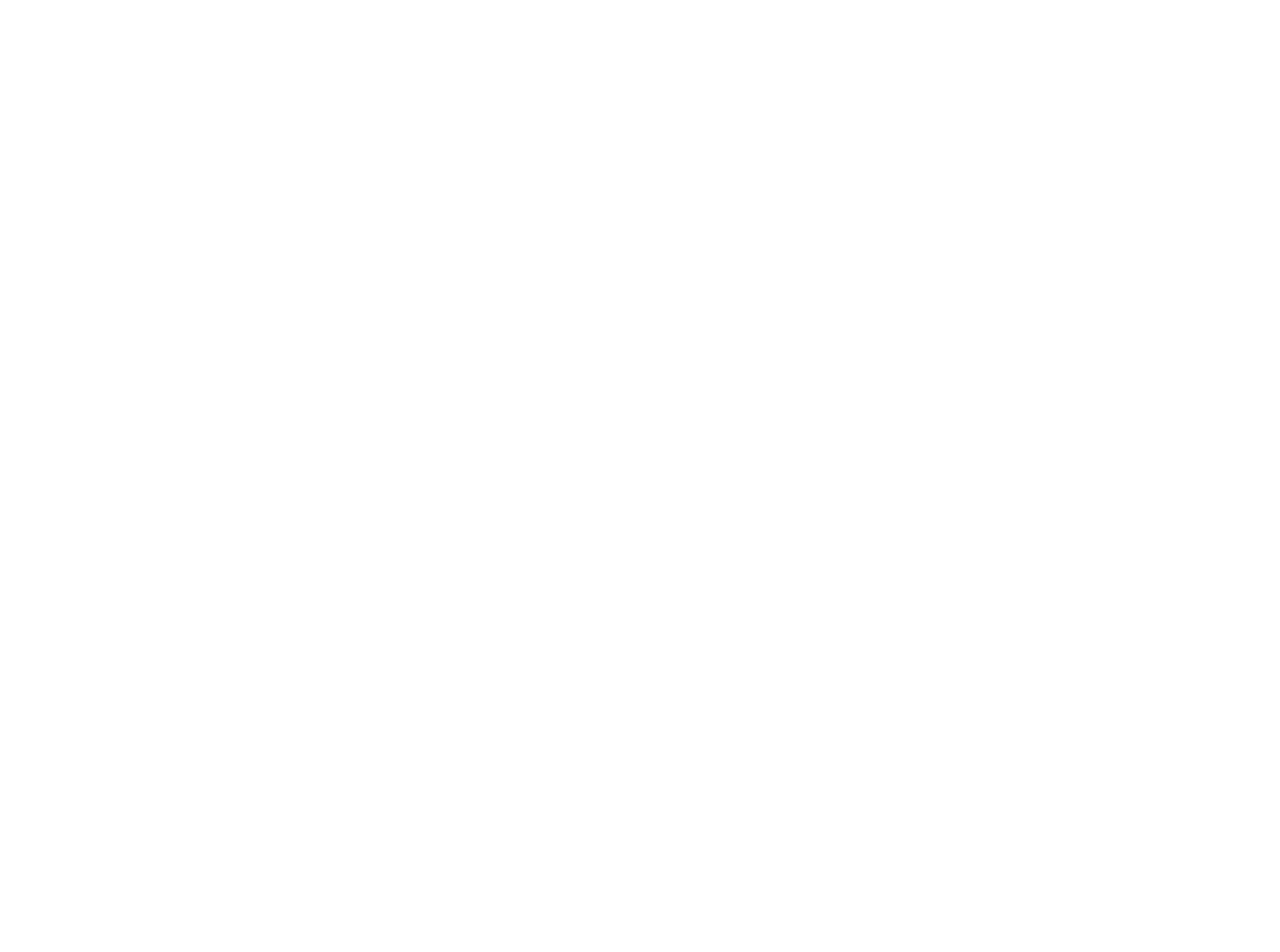
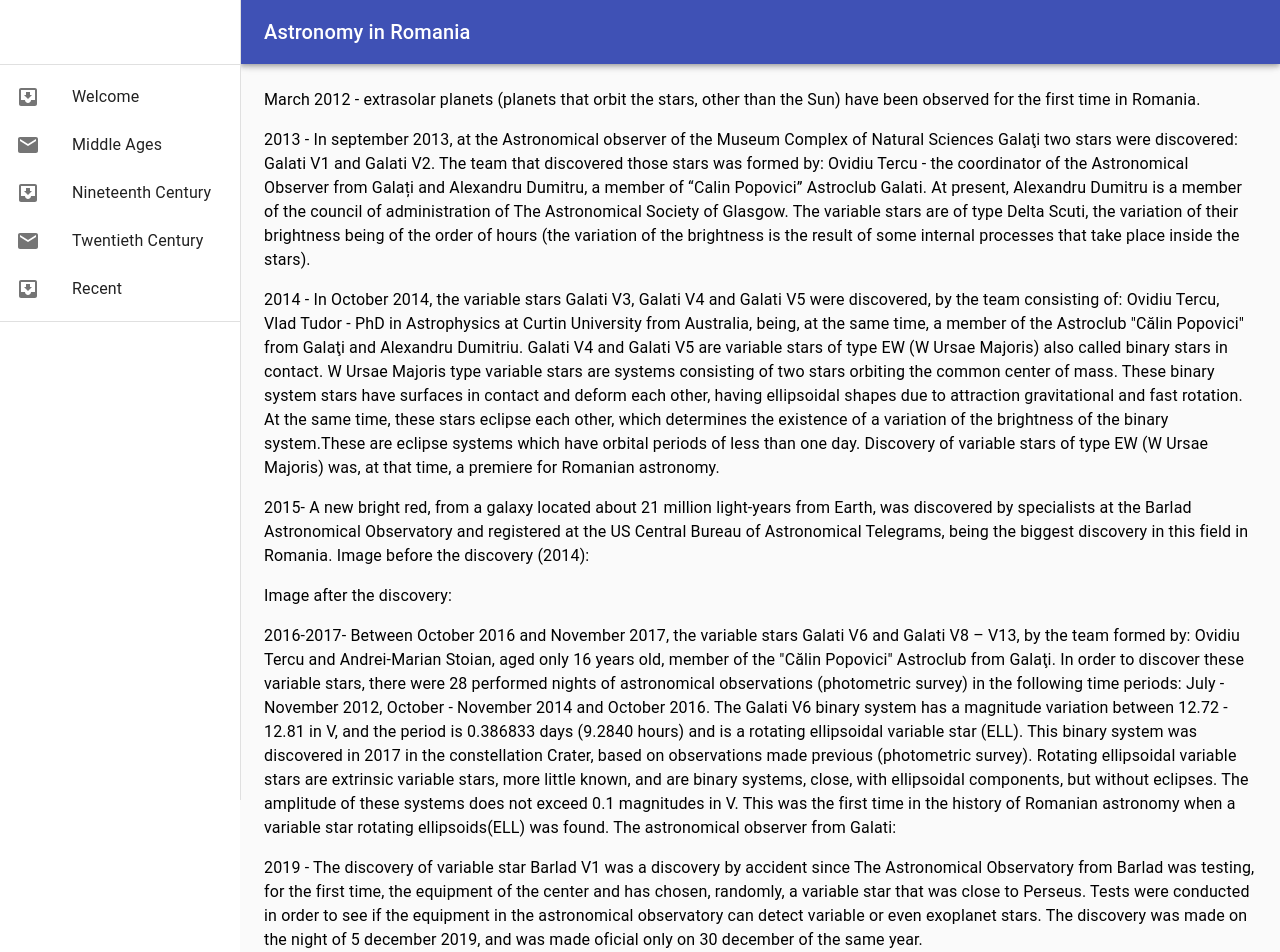
Before and after one commit to bioan/astronomyhw1, a React (Create React App) app: page /recent in a window 1280 px wide. Shown: the top 952 px of the page. Before the commit the page ends 800 px from the top, so only its background shows below. Built offline with nearby package versions, Linux system fonts and the light colour scheme.

Commit message:
tidied up a little

```diff
--- a/src/App.js
+++ b/src/App.js
@@ -5,7 +5,22 @@
 import MiddleAges from './periods/MiddleAges'
 import Nineteenth from './periods/Nineteenth'
 import Twentieth from './periods/Twentieth'
-import { Drawer } from '@material-ui/core';
+import Recent from './periods/Recent'
+import MyDrawer from './Drawer';
+
+// import Drawer from '@material-ui/core/Drawer';
+// import CssBaseline from '@material-ui/core/CssBaseline';
+// import AppBar from '@material-ui/core/AppBar';
+// import Toolbar from '@material-ui/core/Toolbar';
+// import List from '@material-ui/core/List';
+// import Typography from '@material-ui/core/Typography';
+// import Divider from '@material-ui/core/Divider';
+// import ListItem from '@material-ui/core/ListItem';
+// import ListItemIcon from '@material-ui/core/ListItemIcon';
+// import ListItemText from '@material-ui/core/ListItemText';
+// import InboxIcon from '@material-ui/icons/MoveToInbox';
+// import MailIcon from '@material-ui/icons/Mail';
+
 
 const drawerWidth = 240;
 
@@ -35,24 +50,60 @@
 
 export default function PermanentDrawerLeft() {
   const classes = useStyles();
+  console.log("aaaa", classes)
 
   return (
     <Router>
-      <Drawer classes={classes}/>
+      <div className={classes.root}>
+      {/* <AppBar position="fixed" className={styles.appBar}>
+      <Toolbar>
+        <Typography variant="h6" noWrap>
+          Astronomy in Romania
+        </Typography>
+      </Toolbar>
+      </AppBar>
+      <Drawer
+        className={classes.drawer}
+        variant="permanent"
+        classes={{
+          paper: classes.drawerPaper,
+        }}
+        anchor="left"
+      >
+        <div className={classes.toolbar} />
+        <Divider />
+        <List>
+          {['Inbox', 'Starred', 'Send email', 'Drafts'].map((text, index) => (
+            <ListItem button key={text} onClick={() => history.push(text)}>
+              <ListItemIcon>{index % 2 === 0 ? <InboxIcon /> : <MailIcon />}</ListItemIcon>
+              <ListItemText primary={text} />
+            </ListItem>
+          ))}
+        </List>
+        <Divider />
+      </Drawer> */}
+      <MyDrawer classes={classes} />
       <Switch>
         <Route exact path='/'>
           <Welcome classes={classes} />
         </Route>
-        <Route path='/twentieth'>
+        <Route path='/welcome'>
+          <Welcome classes={classes} />
+        </Route>
+        <Route path='/twentieth-century'>
           <Twentieth classes={classes} />
         </Route>
-        <Route path='/nineteenth'>
+        <Route path='/nineteenth-century'>
           <Nineteenth classes={classes}/>
         </Route>
         <Route path='/middle-ages'>
           <MiddleAges classes={classes}/>
         </Route>
+        <Route path='/recent'>
+          <Recent classes={classes}/>
+        </Route>
       </Switch>
+      </div>
     </Router>
   );
 }
--- a/src/Drawer.js
+++ b/src/Drawer.js
@@ -1,4 +1,5 @@
 import React from 'react'
+import { useHistory } from 'react-router-dom'
 import Drawer from '@material-ui/core/Drawer';
 import CssBaseline from '@material-ui/core/CssBaseline';
 import AppBar from '@material-ui/core/AppBar';
@@ -12,11 +13,14 @@
 import InboxIcon from '@material-ui/icons/MoveToInbox';
 import MailIcon from '@material-ui/icons/Mail';
 
-const Drawer = ({classes}) => {
+const stringToUri = string => string.toLowerCase().replace(' ', '-')
+
+const MyDrawer = ({classes}) => {
   let history = useHistory();
+  // console.log(props)
 
   return (
-    <div className={classes.root}>
+    <>
       <AppBar position="fixed" className={classes.appBar}>
       <Toolbar>
         <Typography variant="h6" noWrap>
@@ -35,8 +39,8 @@
         <div className={classes.toolbar} />
         <Divider />
         <List>
-          {['Inbox', 'Starred', 'Send email', 'Drafts'].map((text, index) => (
-            <ListItem button key={text} onClick={() => history.push(text)}>
+          {['Welcome', 'Middle Ages', 'Nineteenth Century', 'Twentieth Century', 'Recent'].map((text, index) => (
+            <ListItem button key={text} onClick={() => history.push(stringToUri(text))}>
               <ListItemIcon>{index % 2 === 0 ? <InboxIcon /> : <MailIcon />}</ListItemIcon>
               <ListItemText primary={text} />
             </ListItem>
@@ -44,8 +48,8 @@
         </List>
         <Divider />
       </Drawer>
-    </div>
+    </>
   )
 }
 
-export default Drawer
+export default MyDrawer
--- a/src/periods/MiddleAges.js
+++ b/src/periods/MiddleAges.js
@@ -6,7 +6,19 @@
     <main className={classes.content}>
       <div className={classes.toolbar} />
       <Typography paragraph>
-        middle
+      1445 - Ioan Viteazu(believed to be the first Romanian astronomical observer) establishes the Observatory of Oradea - an important center of Renaissance culture of medieval times(in Romania). The foundation of the Observatory spread the interest of knowledge in the field of astronomy.
+      </Typography>
+
+      <Typography paragraph>
+      1759 - The construction, led by Maximilian Hell, of the astronomical tower in Transilvania was complete(later destroyed by flames in 1798).
+      </Typography>
+
+      <Typography paragraph>
+      1762 - Ruggero Giuseppe Boscovich(one of the greatest astronomers of the time), made determinations of the latitudes and longitudes of Galaţi(now a city in Romania). Ruggero also supported various other astronomical studies in Galaţi.
+      </Typography>
+
+      <Typography paragraph>
+      1795 - Opening of the second observatory at Alba Iulia, by Bishop Ignatius Batthyany(later closed in 1860 for unknown reasons).
       </Typography>
     </main>
   )
--- /dev/null
+++ b/src/periods/Recent.js
@@ -0,0 +1,40 @@
+import React from 'react'
+import Typography from '@material-ui/core/Typography';
+
+const Twentieth = ({classes}) => {
+  return (
+    <main className={classes.content}>
+      <div className={classes.toolbar} />
+      <Typography paragraph>
+      March 2012 - extrasolar planets (planets that orbit the stars, other than the Sun) have been observed for the first time in Romania.
+      </Typography>
+      <Typography paragraph>
+2013 - In september 2013, at the Astronomical observer of the Museum Complex of Natural Sciences Galaţi two stars were discovered: Galati V1 and Galati V2. The team that discovered those stars was formed by: Ovidiu Tercu - the coordinator of the Astronomical Observer from Galați and Alexandru Dumitru, a member of “Calin Popovici” Astroclub Galati. At present, Alexandru Dumitru is a member of the council of administration of The Astronomical Society of Glasgow. The variable stars are of type Delta Scuti, the variation of their brightness being of the order of hours (the variation of the brightness is the result of some internal processes that take place inside the stars).
+</Typography>
+<Typography paragraph>
+2014 - In October 2014, the variable stars Galati V3, Galati V4 and Galati V5 were discovered, by the team consisting of: Ovidiu Tercu, Vlad Tudor - PhD in Astrophysics at Curtin University from Australia, being, at the same time, a member of the Astroclub "Călin Popovici" from Galaţi and Alexandru Dumitriu. Galati V4 and Galati V5 are variable stars of type EW (W Ursae Majoris) also called binary stars in contact. W Ursae Majoris type variable stars are systems consisting of two stars orbiting the common center of mass. These binary system stars have surfaces in contact and deform each other, having ellipsoidal shapes due to attraction gravitational and fast rotation. At the same time, these stars eclipse each other, which determines the existence of a variation of the brightness of the binary system.These are eclipse systems which have orbital periods of less than one day. Discovery of variable stars of type EW (W Ursae Majoris) was, at that time, a premiere for Romanian astronomy.
+</Typography>
+<Typography paragraph>
+2015- A new bright red, from a galaxy located about 21 million light-years from Earth, was discovered by specialists at the Barlad Astronomical Observatory and registered at the US Central Bureau of Astronomical Telegrams, being the biggest discovery in this field in Romania.
+Image before the discovery (2014):
+</Typography>
+<Typography paragraph>
+Image after the discovery:
+</Typography>
+
+
+
+<Typography paragraph>
+2016-2017- Between October 2016 and November 2017, the variable stars Galati V6 and Galati V8 – V13, by the team formed by: Ovidiu Tercu and Andrei-Marian Stoian, aged only 16 years old, member of the "Călin Popovici" Astroclub from Galaţi. In order to discover these variable stars, there were 28 performed nights of astronomical observations (photometric survey) in the following time periods: July - November 2012, October - November 2014 and October 2016. The Galati V6 binary system has a magnitude variation between 12.72 - 12.81 in V, and the period is 0.386833 days (9.2840 hours) and is a rotating ellipsoidal variable star (ELL). This binary system was discovered in 2017 in the constellation Crater, based on observations made previous (photometric survey). Rotating ellipsoidal variable stars are extrinsic variable stars, more little known, and are binary systems, close, with ellipsoidal components, but without eclipses. The amplitude of these systems does not exceed 0.1 magnitudes in V.
+This was the first time in the history of Romanian astronomy when a variable star rotating ellipsoids(ELL) was found.
+The astronomical observer from Galati:
+</Typography>
+
+      <Typography paragraph>
+      2019 - The discovery of variable star Barlad V1 was a discovery by accident since The Astronomical Observatory from Barlad was testing, for the first time, the equipment of the center and has chosen, randomly, a variable star that was close to Perseus. Tests were conducted in order to see if the equipment in the astronomical observatory can detect variable or even exoplanet stars. The discovery was made on the night of 5 december 2019, and was made oficial only on 30 december of the same year.
+      </Typography>
+    </main>
+  )
+}
+
+export default Twentieth
--- a/src/periods/Twentieth.js
+++ b/src/periods/Twentieth.js
@@ -1,12 +1,18 @@
 import React from 'react'
-import Typography from '@material-ui/core/Typography';
+import Typography from '@material-ui/core/Typography'
 
 const Twentieth = ({classes}) => {
   return (
     <main className={classes.content}>
       <div className={classes.toolbar} />
       <Typography paragraph>
-        20th
+      </Typography>
+
+      <Typography paragraph>
+      1990 - The Astronomical Institute was founded under the guidance of the Romanian Academy. The Institute consisted of three observatories in Bucharest, Cluj and Timișoara. Since it’s foundation, the Institute organised numerous international meetings.
+      </Typography>
+      <Typography paragraph>
+      1999 - Solar eclipse, whose maximum point was visible from Romania. Following this occasion, NATO sponsored the first international seminars, and the Institute for Advanced Study from Romania.
       </Typography>
     </main>
   )
--- a/src/periods/Welcome.js
+++ b/src/periods/Welcome.js
@@ -6,7 +6,13 @@
     <main className={classes.content}>
       <div className={classes.toolbar} />
       <Typography paragraph>
-        welcome
+        In the Romanian space, astronomy went hand in hand with religion, the first astronomer considered to be the monk Dionisie Exiguus who lived between the 5th and 6th centuries in Tomis, present-day Constanța(a Romanian city). Astronomers consider him the inventor of the Christian era and the establishment of year 1 of the current calendar.
+        The monasteries were centers of culture and education before the 18th century.
+      </Typography>
+
+      <Typography paragraph>
+        The Prince Constantin Brâncoveanu, founder of churches and supporter of the artistic tendencies of his time, is related to the study of the sky in Romanian premodernity.
+        Astronomy in the Romanian space was a passion, but also a scientific effort of some people who were looking for explanations for themselves and for those around them about the physical and the spiritual world. The conflict between science and religion, in the Romanian Lands, is in fact the same type of search.
       </Typography>
     </main>
   )
```
Also changed, not shown: src/periods/Nineteenth.js (+17 -1 lines).
